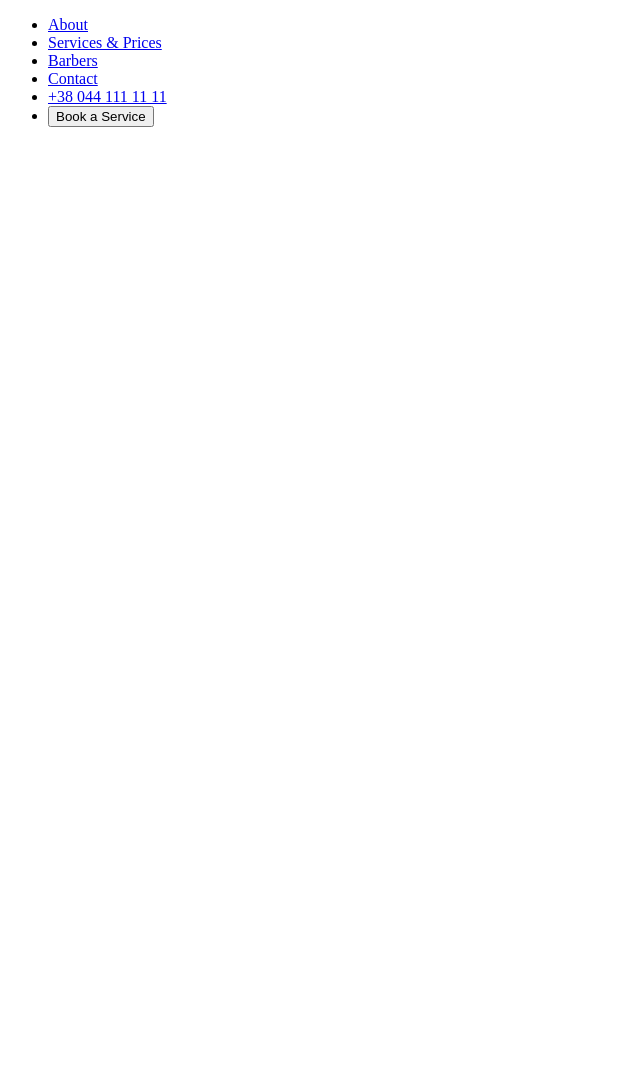
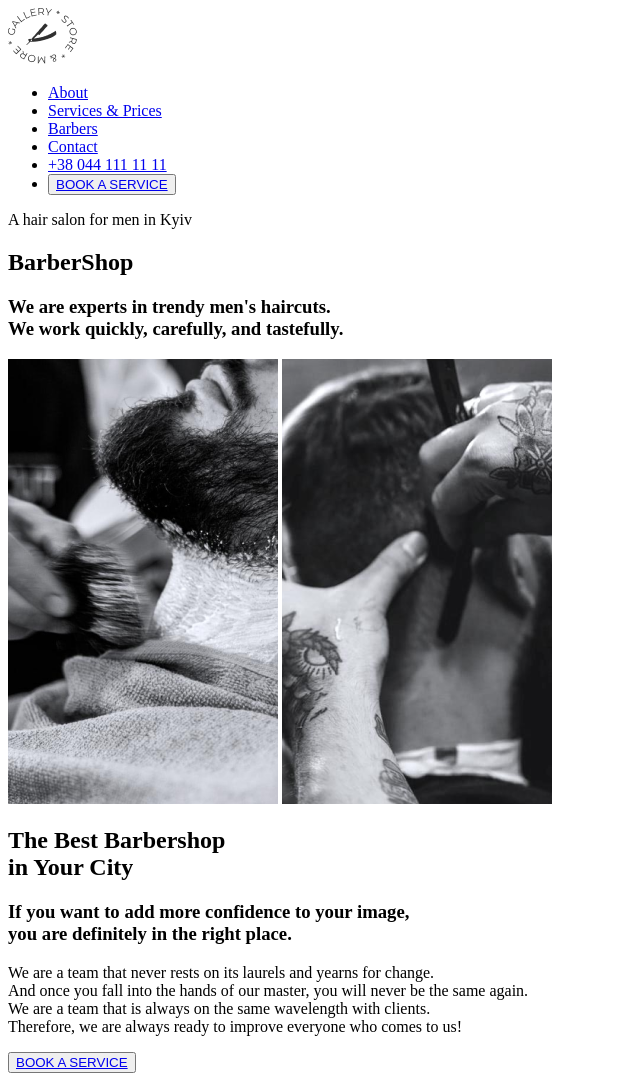
Before and after one commit to ovidiumarita/GoIT, a plain HTML site: page index.html in a window 1280 px wide. Shown: the whole page, without its empty margins (0-640 px from the left). Before the commit the page ends 800 px from the top, so only its background shows below. Drawn offline with Linux system fonts and the light colour scheme.

Commit message:
Implementare main+about section

```diff
--- a/index.html
+++ b/index.html
@@ -6,6 +6,9 @@
     <title>Barber Shop</title>
 </head>
 <body>
+    <!--Nav section-->
+    <section>
+        <img src="Images/Logo.png" alt="Barber Shop Logo">
             <nav>
                 <ul>
                     <li><a href="about.html">About</a></li>
@@ -14,8 +17,33 @@
                     <li><a href="contact.html">Contact</a></li>
 
                     <li><a href="tel:+380441111111">+38 044 111 11 11</a></li>
-            <li><button>Book a Service</button></li>
+                    <li><button><a href="https://www.olx.ro/">BOOK A SERVICE</a></button></li>
                 </ul>
             </nav>
+    </section>
+
+    <!--Main Section-->
+
+    <section>
+        <p>A hair salon for men in Kyiv</p>
+        <h1>BarberShop</h1>
+        <h3>We are experts in trendy men's haircuts.<br>
+            We work quickly, carefully, and tastefully.</h3>
+    </section>
+
+    <!--About Us Section-->
+
+    <section>
+        <img src="Images/img 1.png" alt="Beard Trimming"/>
+        <img src="Images/img 2.png" alt="Hair Cut">
+        <h1>The Best Barbershop <br> in Your City</h1>
+        <h3>If you want to add more confidence to your image, <br> you are definitely in the right place.</h3>
+        <p>We are a team that never rests on its laurels and yearns for change. <br>
+            And once you fall into the hands of our master, you will never be the same again. <br>
+            We are a team that is always on the same wavelength with clients. <br>
+            Therefore, we are always ready to improve everyone who comes to us!</p>
+        <button><a href="https://www.olx.ro/">BOOK A SERVICE</a></button>
+
+    </section>
 </body>
 </html>
```
Also changed, not shown: Images/Logo.png (added), Images/img 1.png (added), Images/img 2.png (added). Lines whose indentation alone changed are shown as unchanged.
